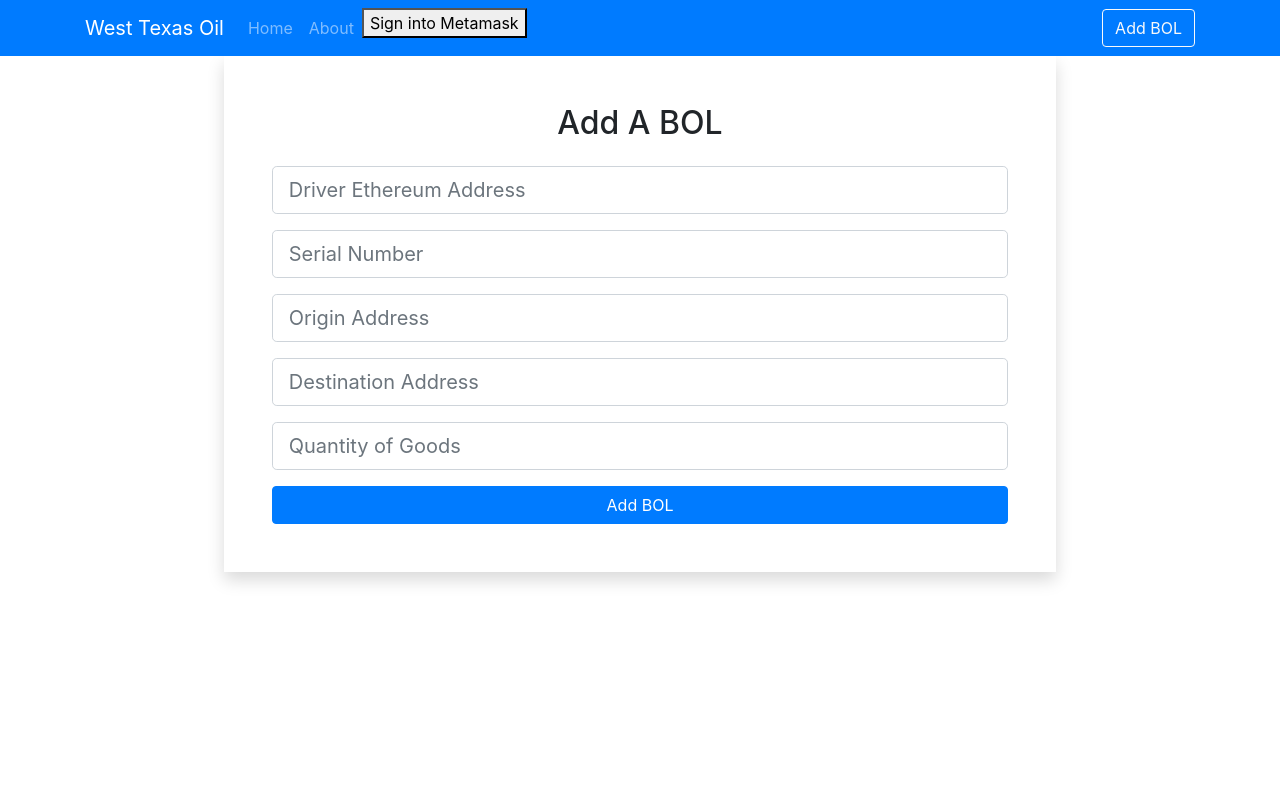
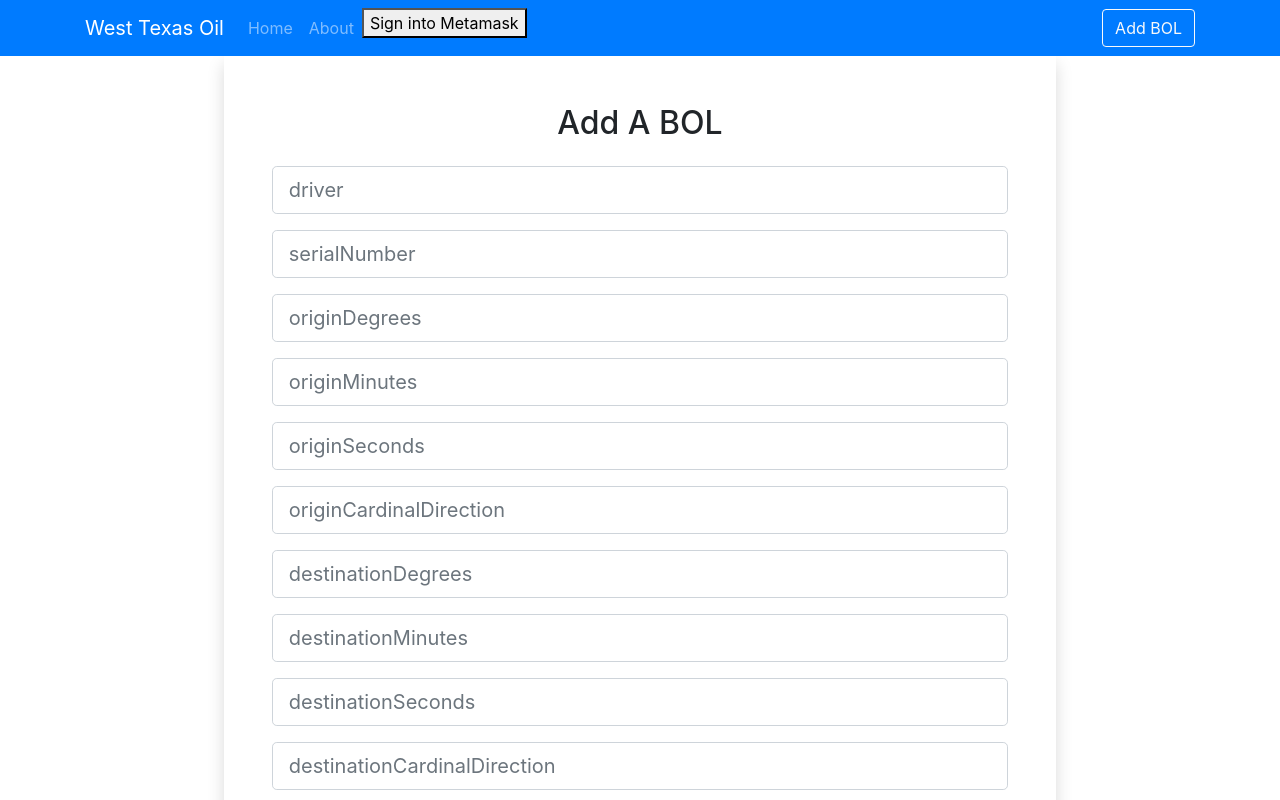
Before and after one commit to EthBuilders/EthGlobal-West-Texas-Oil, a React (Create React App) app in the folder WtxEthOil/: page /users/add in a window 1280 px wide. Shown: the top 800 px of the page. Built offline with nearby package versions, Linux system fonts and the light colour scheme.

Commit message:
feat: add for loop when creating add form

```diff
--- a/WtxEthOil/src/components/users/AddUser.js
+++ b/WtxEthOil/src/components/users/AddUser.js
@@ -8,12 +8,18 @@ const AddUser = () => {
   const [user, setUser] = useState({
     driver: '',
     serialNumber: '',
-    origin: '',
-    destination: '',
+    originDegrees: '',
+    originMinutes: '',
+    originSeconds: '',
+    originCardinalDirection: '',
+    destinationDegrees: '',
+    destinationMinutes: '',
+    destinationSeconds: '',
+    destinationCardinalDirection: '',
     quantity: '',
   });
 
-  const { driver, serialNumber, origin, destination, quantity } = user;
+  // const { driver, serialNumber, origin, destination, quantity } = user;
   const onInputChange = (e) => {
     setUser({ ...user, [e.target.name]: e.target.value });
   };
@@ -29,26 +35,17 @@ const AddUser = () => {
       <div className='w-75 mx-auto shadow p-5'>
         <h2 className='text-center mb-4'>Add A BOL</h2>
         <form onSubmit={(e) => onSubmit(e)}>
-          <div className='form-group'>
-            <InputField fieldName="driver" fieldValue={driver} setField={onInputChange} type="text" placeholder="Driver Ethereum Address" />
-          </div>
-          <div className='form-group'>
-            <InputField fieldName="serialNumber" fieldValue={serialNumber} setField={onInputChange} type="text" placeholder="Serial Number" />
-          </div>
-          <div className='form-group'>
-            <InputField fieldName="origin" fieldValue={origin} setField={onInputChange} type="text" placeholder="Origin Address" />
-          </div>
-          <div className='form-group'>
-            <InputField fieldName="destination" fieldValue={destination} setField={onInputChange} type="text" placeholder="Destination Address" />
-          </div>
-          <div className='form-group'>
-            <InputField fieldName="quantity" fieldValue={quantity} setField={onInputChange} type="text" placeholder="Quantity of Goods" />
-          </div>
+          {Object.keys(user).map((key, index) => (
+            <div className='form-group' key={index}>
+              <InputField fieldName={key} fieldValue={user[key]} setField={onInputChange} type="text" placeholder={key} />
+            </div>
+          ))}
           <button className='btn btn-primary btn-block'>Add BOL</button>
         </form>
       </div>
     </div>
   );
+
 };
 
 export default AddUser;
```
